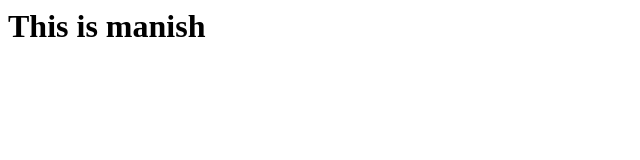
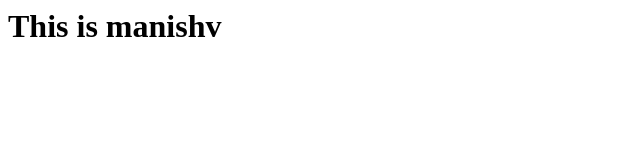
Before and after one commit to mrana968/project, a plain HTML site: page index.html in a window 1280 px wide. Shown: the full height of the page, 0-640 px from the left. Drawn offline with Linux system fonts and the light colour scheme.

Commit message:
Update index.html

```diff
--- a/index.html
+++ b/index.html
@@ -1,5 +1,5 @@
 <html>
   <body>
-    <h1> This is manish </h1>
+    <h1> This is manishv </h1>
   </body>
 </html>
```
